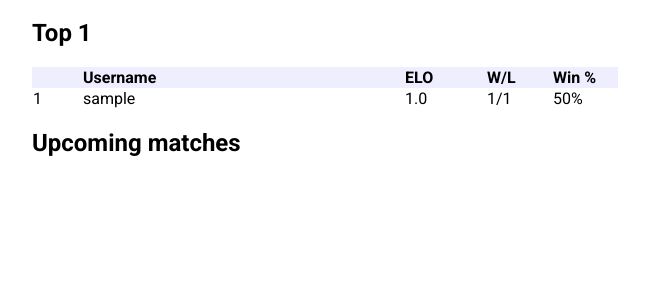
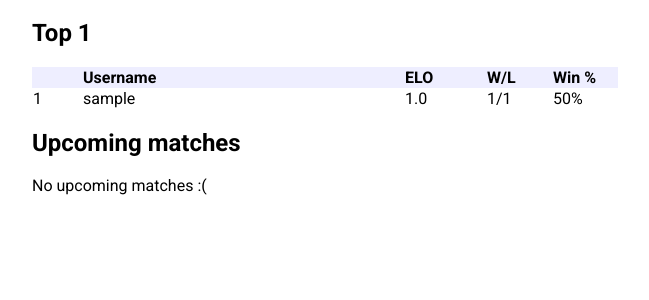
Before and after one commit to mwiens91/CommonRank, a Django app: page /leaderboard/1/member/1 in a window 1280 px wide. Shown: the part 259-559 px from the top of the page, without its empty margins (158-807 px from the left). Run offline with Django 3.2, Linux system fonts and the light colour scheme; a user stored in the database is signed in; tables that the repository leaves empty hold one stand-in row (values such as "Sample post"); parts of the project's set-up code (start-up, migrations or seed data) failed here and were passed over.

Commit message:
Show upcoming matches on leaderboard home
Still needs dat style (⌐■_■)

```diff
--- a/core/views.py
+++ b/core/views.py
@@ -2,6 +2,7 @@ from django.shortcuts import render, redirect
 from django.contrib.auth import login, authenticate, logout
 from django.contrib.auth.forms import UserCreationForm
 from django.contrib.auth.decorators import login_required
+from django.db.models import Q
 from django.http import JsonResponse
 from django.views.decorators.http import require_POST
 from core.models import Leaderboard, Member, Profile, User, Match
@@ -42,12 +43,16 @@ def leaderboard_home(request, leaderboard_id, member_id):
     toplist = toplist[:N]
 
     # Get the upcoming matches
+    upcoming_matches = thisleaderboard.match_set.filter(
+                    Q(player1_id=member_id) | Q(player2_id=member_id)).filter(
+                    state=0)
 
     return render(request,
                   'leaderboard_home.html',
                   {'leaderboard': thisleaderboard,
                    'member': this_member,
                    'topmembers': toplist,
+                   'upcoming_matches': upcoming_matches,
                    'N': N})
 
 @login_required
--- a/templates/leaderboard_home.html
+++ b/templates/leaderboard_home.html
@@ -45,4 +45,14 @@ The home page of a leaderboard.
 	</table>
 
 	<h2>Upcoming matches</h2>
+	{% if upcoming_matches %}
+
+		{# List the upcoming matches #}
+		{% for match in upcoming_matches %}
+			<div>{{ match }}</div>
+		{% endfor %}
+
+	{% else %}
+		<div>No upcoming matches :(</div>
+	{% endif %}
 {% endblock %}
```
